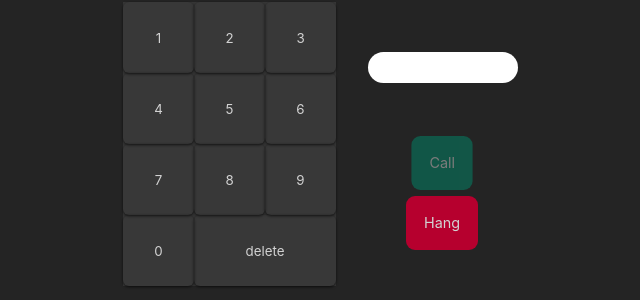
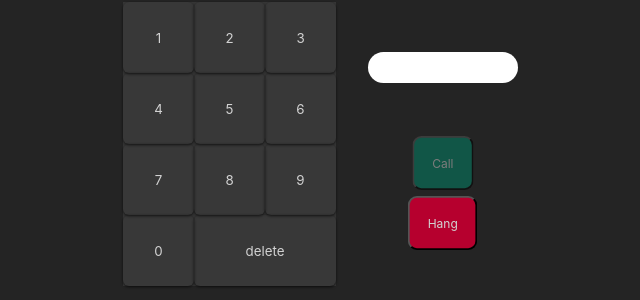
Before and after one commit to Jimenaaaaaa/202302-W6CH3-Jimena-Nunez, a React (Create React App) app: page / in a window 1280 px wide. Shown: the part 281-581 px from the top of the page, without its empty margins (304-944 px from the left). Built offline with nearby package versions, Linux system fonts and the light colour scheme.

Commit message:
Fix netlify problems

```diff
--- a/src/components/actions/actions.tsx
+++ b/src/components/actions/actions.tsx
@@ -4,12 +4,8 @@ export function Actions() {
   return (
     <div className="actions">
       <Display></Display>
-      <a href="#" className="call">
-        Call
-      </a>
-      <a href="#" className="hang active">
-        Hang
-      </a>
+      <button className="call">Call</button>
+      <button className="hang active">Hang</button>
     </div>
   );
 }
--- a/src/index.css
+++ b/src/index.css
@@ -75,7 +75,8 @@ li {
   flex-direction: column;
   align-items: center;
 }
-.actions a {
+.actions .call,
+.hang {
   border-radius: 10px;
   padding: 20px;
   text-decoration: none;
@@ -89,7 +90,11 @@ li {
   cursor: pointer;
   opacity: 1;
 }
-.actions a.active:hover {
+.actions .call.active:hover {
+  transform: scale(1);
+}
+
+.actions .hang.active:hover {
   transform: scale(1);
 }
 .actions .call {
```
